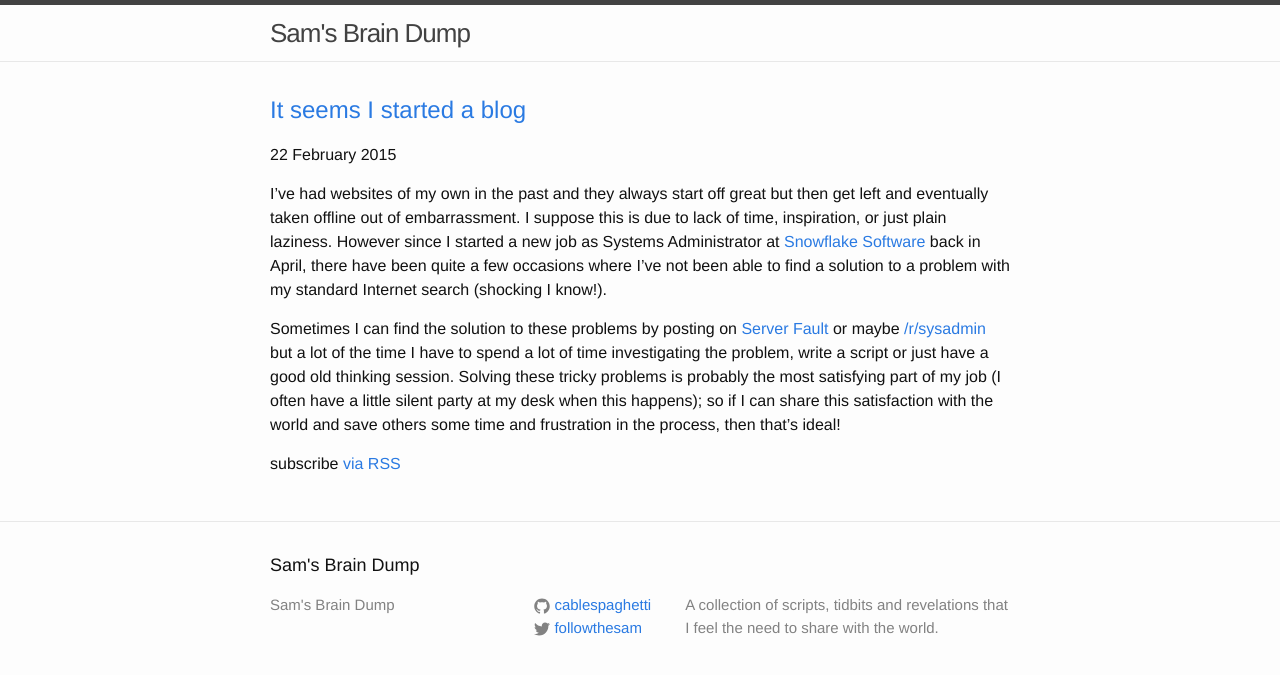
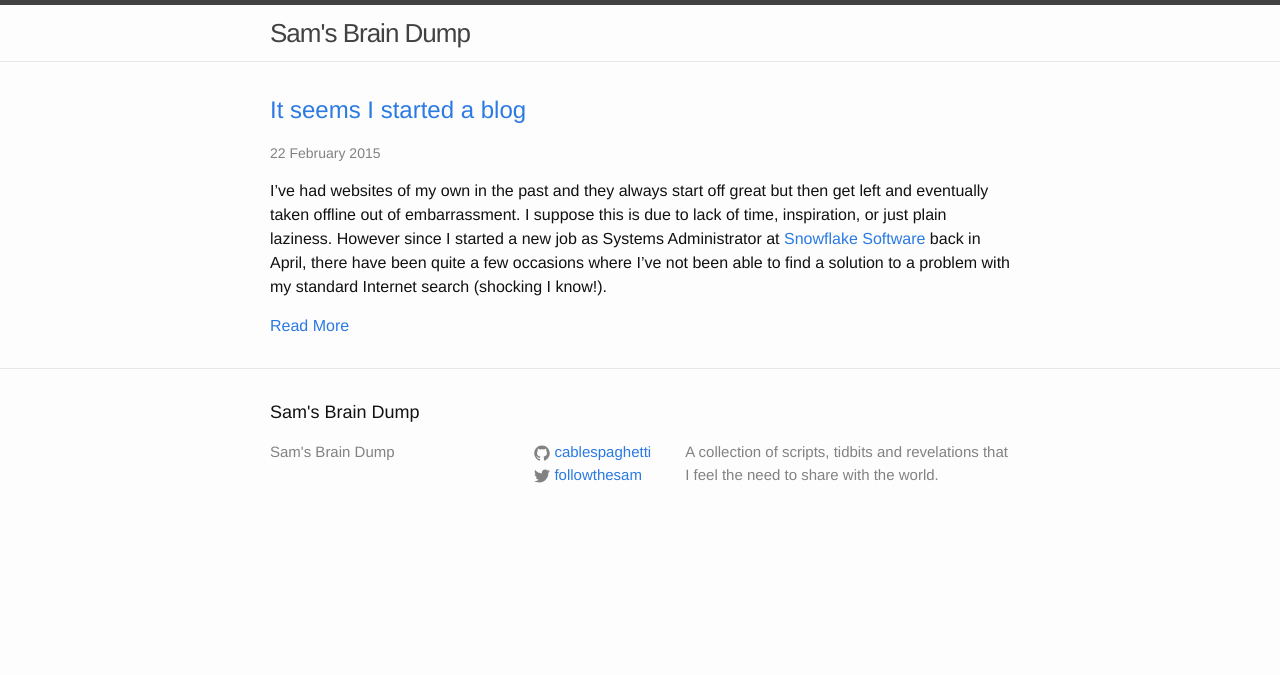
Before and after one commit to cablespaghetti/cablespaghetti.github.io, a Jekyll site: the page built from index.html, in a window 1280 px wide. Shown: the top 675 px of the page. Built offline with Jekyll 4.4.1, drawn with Linux system fonts in a browser that asks for light colours.

Commit message:
Formatting changes.

```diff
--- a/_layouts/post.html
+++ b/_layouts/post.html
@@ -5,7 +5,7 @@ layout: default
 
   <header class="post-header">
     <h1 class="post-title">{{ page.title }}</h1>
-    <p class="post-meta">{{ page.date | date: "%b %-d, %Y" }}{% if page.author %} • {{ page.author }}{% endif %}{% if page.meta %} • {{ page.meta }}{% endif %}</p>
+    <p class="post-meta">{{ page.date | date: "%d %B %Y" }}{% if page.author %} • {{ page.author }}{% endif %}{% if page.meta %} • {{ page.meta }}{% endif %}</p>
   </header>
 
   <article class="post-content">
--- a/_posts/2015-02-22-it-seems-i-started-a-blog.markdown
+++ b/_posts/2015-02-22-it-seems-i-started-a-blog.markdown
@@ -4,7 +4,7 @@ title:  "It seems I started a blog"
 date:   2015-02-22 20:13
 categories: jekyll life
 ---
-I've had websites of my own in the past and they always start off great but then get left and eventually taken offline out of embarrassment. I suppose this is due to lack of time, inspiration, or just plain laziness. However since I started a new job as Systems Administrator at [Snowflake Software][snowflake] back in April, there have been quite a few occasions where I've not been able to find a solution to a problem with my standard Internet search (shocking I know!).
+I've had websites of my own in the past and they always start off great but then get left and eventually taken offline out of embarrassment. I suppose this is due to lack of time, inspiration, or just plain laziness. However since I started a new job as Systems Administrator at [Snowflake Software][snowflake] back in April, there have been quite a few occasions where I've not been able to find a solution to a problem with my standard Internet search (shocking I know!). <!--more-->
 
 Sometimes I can find the solution to these problems by posting on [Server Fault][serverfault] or maybe [/r/sysadmin] but a lot of the time I have to spend a lot of time investigating the problem, write a script or just have a good old thinking session. Solving these tricky problems is probably the most satisfying part of my job (I often have a little silent party at my desk when this happens); so if I can share this satisfaction with the world and save others some time and frustration in the process, then that's ideal!
 
--- a/index.html
+++ b/index.html
@@ -2,16 +2,20 @@
 layout: default
 ---
 
-<div class="home">
-    {% for post in site.posts %}
-    <h2><a href="{{ post.url }}">{{ post.title }}</a></h1>
-    <p class="author">
-      <span class="date">{{ post.date | date: "%d %B %Y" }}</span>
-    </p>
-    <div class="content">
-      {{ post.content }}
-    </div>
-    {% endfor %}
+<div class="posts">
+  {% for post in site.posts %}
+    {% unless post.draft %}
+    <article class="post">
 
-  <p class="rss-subscribe">subscribe <a href="{{ "/feed.xml" | prepend: site.baseurl }}">via RSS</a></p>
+      <h1><a href="{{ site.baseurl }}{{ post.url }}">{{ post.title }}</a></h1>
+      <p class="post-meta">{{ post.date | date: "%d %B %Y" }}</p>
+
+      <div class="entry">
+        {{ post.content | split:"<!--more-->" | first }}
+      </div>
+
+      <a href="{{ site.baseurl }}{{ post.url }}" class="read-more">Read More</a>
+    </article>
+    {% endunless %}
+  {% endfor %}
 </div>
```
Also changed, not shown: 1 other file.
